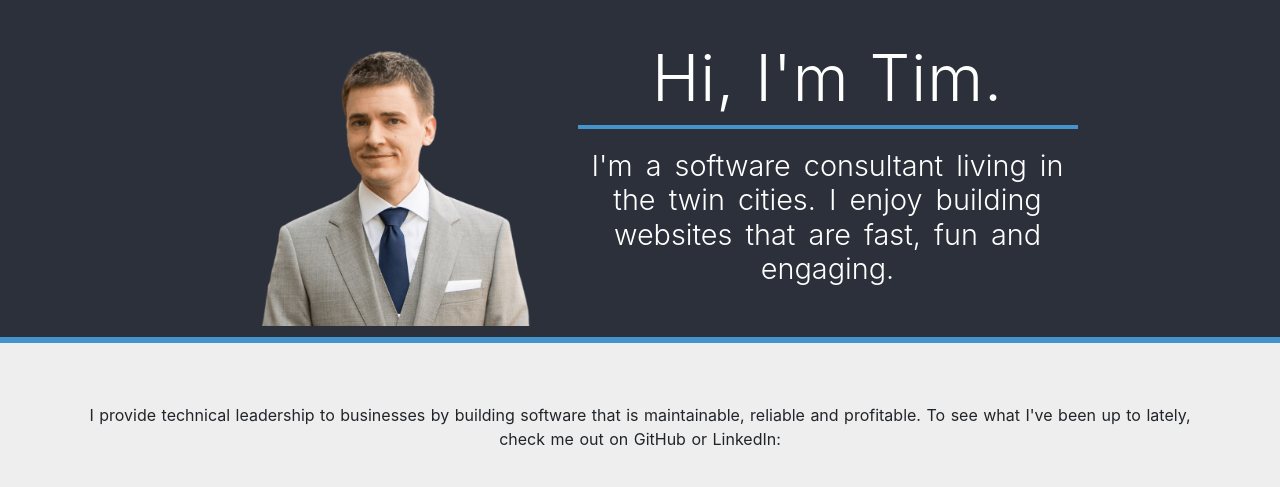
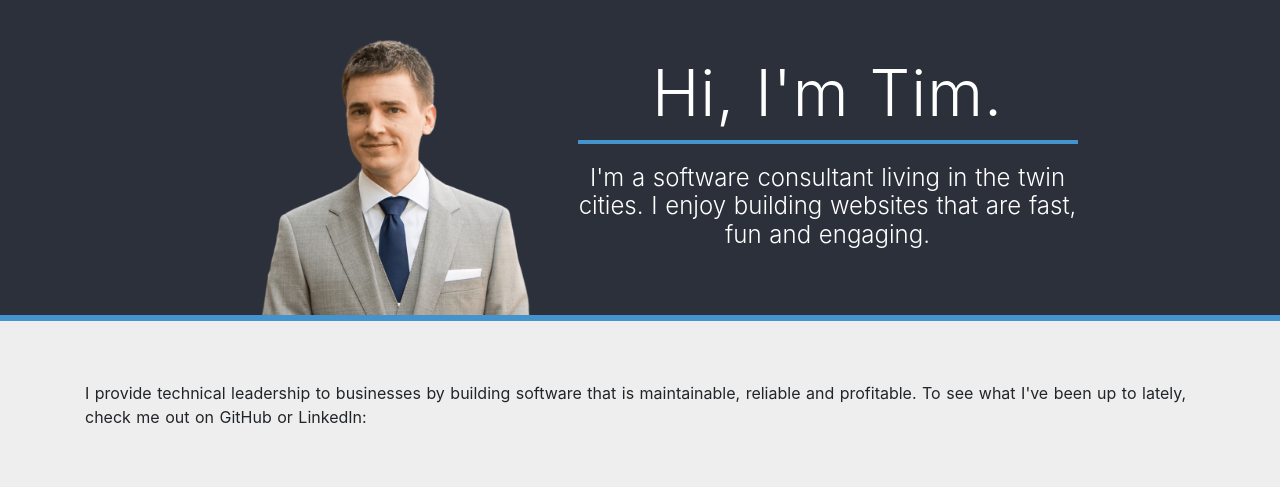
Before and after one commit to timoehler/timoehler-web, a Nuxt app: page / in a window 1280 px wide. Shown: the top 487 px of the page. Built offline with nearby package versions, Linux system fonts and the light colour scheme.

Commit message:
updating styles

```diff
--- a/pages/index.vue
+++ b/pages/index.vue
@@ -186,9 +186,9 @@ export default {
 
 .subtitle {
   font-weight: 300;
-  font-size: 1.8rem;
+  font-size: 1.5rem;
   color: #fff;
-  word-spacing: 5px;
+  word-spacing: 1px;
   margin: 20px 0 0 0;
 }
 
@@ -203,6 +203,7 @@ export default {
 .tech-description {
   padding-top: 15px;
   padding-bottom: 15px;
+  text-align: left;
 }
 
 .contact__container {
```
